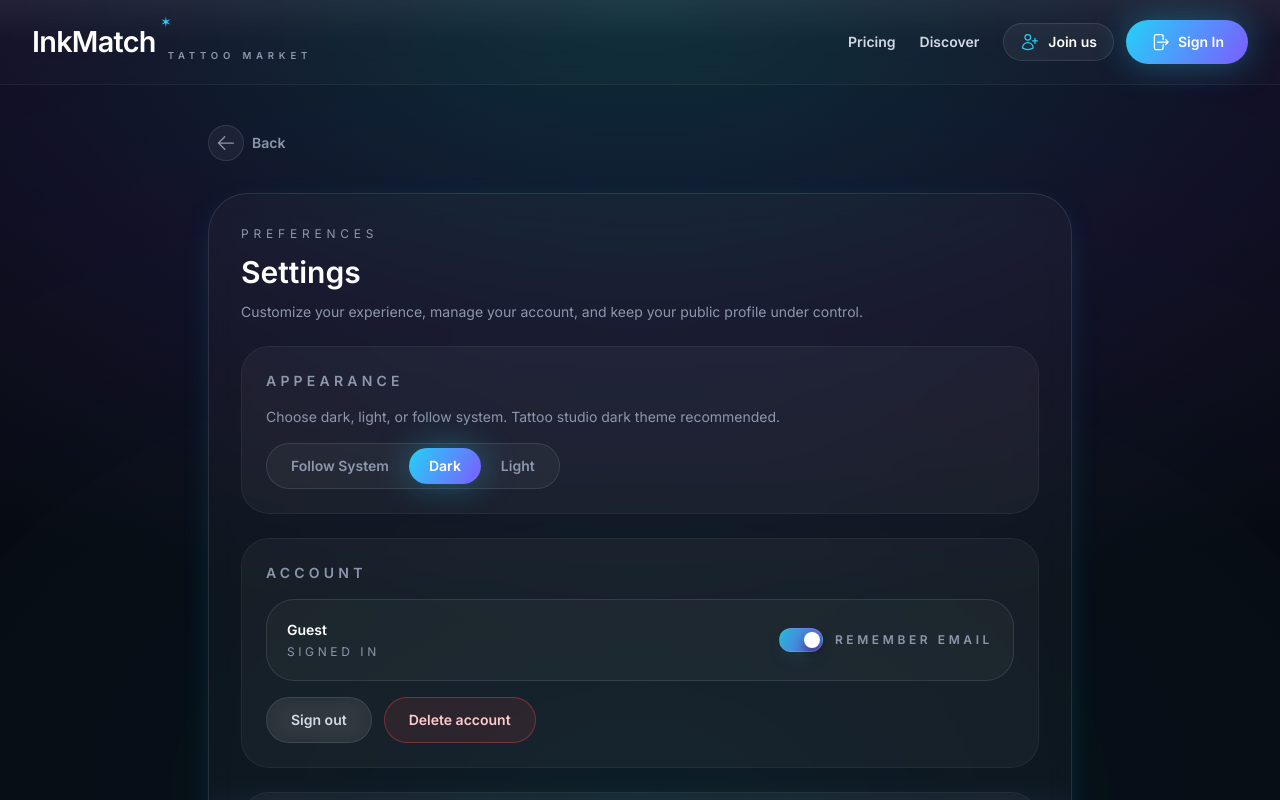
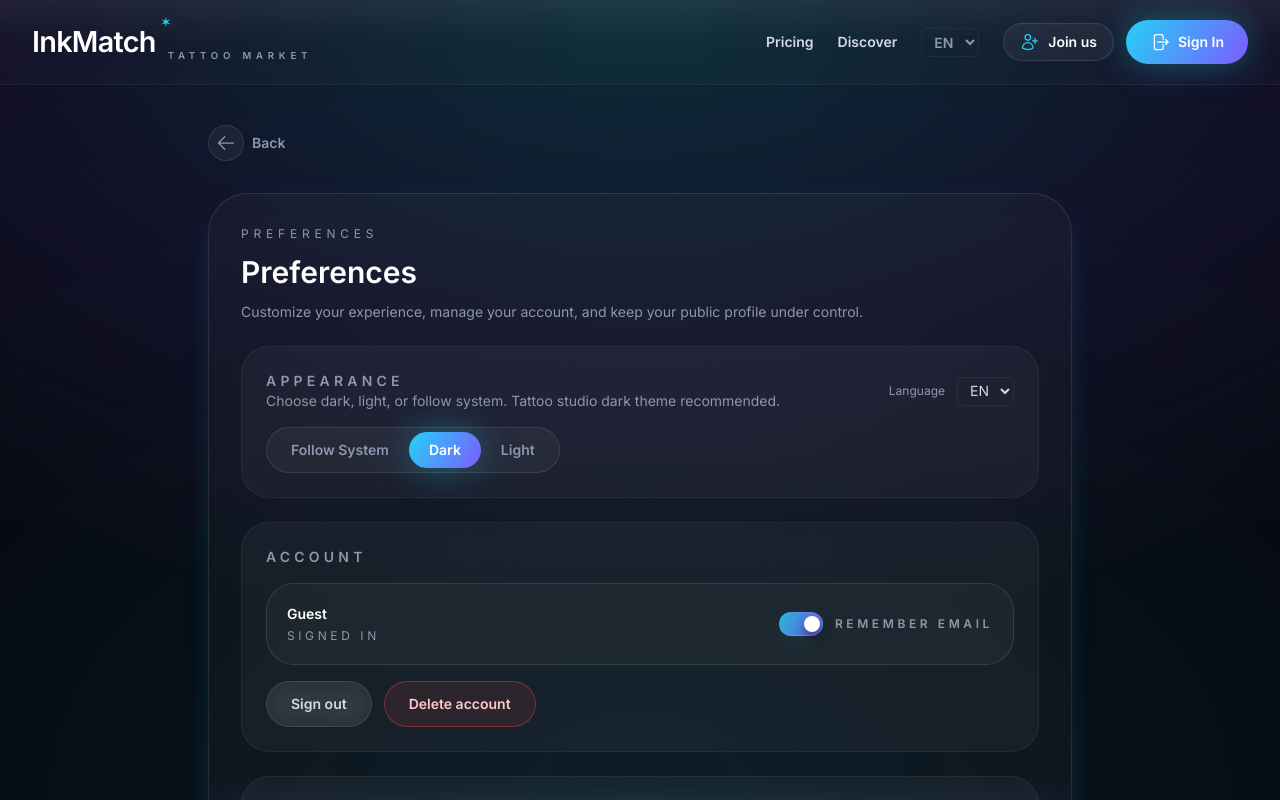
Before and after one commit to YounessHajiDev/inkmatchingweb, a Next.js app: page /settings in a window 1280 px wide. Shown: the top 800 px of the page. Built offline with nearby package versions, Linux system fonts and the light colour scheme; no server answers.

Commit message:
feat(i18n): add French translations, locale hook, selector on TopBar and Settings; wire LocaleWrapper in layout

```diff
--- a/app/layout.tsx
+++ b/app/layout.tsx
@@ -3,6 +3,7 @@ import { Inter } from 'next/font/google'
 import './globals.css'
 import { AuthProvider } from '@/components/AuthProvider'
 import AppShell from '@/components/AppShell'
+import LocaleWrapper from '@/components/LocaleWrapper'
 
 const inter = Inter({ subsets: ['latin'] })
 
@@ -16,7 +17,9 @@ export default function RootLayout({ children }: { children: React.ReactNode })
     <html lang="en">
       <body className={inter.className}>
         <AuthProvider>
-          <AppShell>{children}</AppShell>
+          <LocaleWrapper>
+            <AppShell>{children}</AppShell>
+          </LocaleWrapper>
         </AuthProvider>
       </body>
     </html>
--- a/app/page.tsx
+++ b/app/page.tsx
@@ -4,10 +4,12 @@ import { useEffect } from 'react'
 import { useRouter } from 'next/navigation'
 import { useUserRole } from '@/hooks/useUserRole'
 import InkTrailCanvas from '@/components/InkTrailCanvas'
+import { useLocale } from '@/hooks/useLocale'
 
 export default function LandingPage() {
   const router = useRouter()
   const { role } = useUserRole()
+  const { t } = useLocale()
 
   // If already an artist, provide a quick path in UI; no auto-redirect to keep landing visible
   useEffect(() => {
@@ -23,19 +25,19 @@ export default function LandingPage() {
       <div className="relative z-10">
         <section className="mx-auto flex max-w-7xl flex-col items-center gap-10 px-6 pb-20 pt-8 sm:px-10 sm:pt-16 lg:flex-row lg:gap-14">
           <div className="max-w-2xl">
-            <p className="mb-3 text-xs font-semibold uppercase tracking-[0.3em] text-ink-text-muted">Tattoo, but smarter</p>
+            <p className="mb-3 text-xs font-semibold uppercase tracking-[0.3em] text-ink-text-muted">{t('tattoo_but_smarter')}</p>
             <h1 className="text-balance text-4xl font-extrabold leading-tight text-white sm:text-6xl">
-              Where clients meet the perfect artist
+              {t('where_clients')}
             </h1>
             <p className="mt-4 text-pretty text-base leading-relaxed text-ink-text-muted sm:text-lg">
-              Discover unique tattoo styles, chat without sharing phone numbers, and book with confidence. For artists, manage leads, chat, and grow your business—all in one place.
+              {t('discover_description')}
             </p>
             <div className="mt-8 flex flex-wrap gap-3">
               <button onClick={() => router.push('/discover')} className="btn btn-primary">
-                Discover artists
+                {t('discover_artists')}
               </button>
               <button onClick={() => router.push('/pricing')} className="btn btn-secondary">
-                See pricing
+                {t('see_pricing')}
               </button>
             </div>
           </div>
--- a/app/settings/page.tsx
+++ b/app/settings/page.tsx
@@ -13,12 +13,14 @@ import { getUserSubscription, type SubscriptionData } from '@/lib/subscriptions'
 import { SUBSCRIPTION_TIERS } from '@/lib/subscriptionConfig'
 import type { PublicProfile } from '@/types'
 import Image from 'next/image'
+import { useLocale } from '@/hooks/useLocale'
 
 const appearanceOptions = ['system', 'dark', 'light'] as const
 
 export default function SettingsPage() {
   const { user } = useAuth()
   const router = useRouter()
+  const { t, locale, setLocale } = useLocale()
   const [appearance, setAppearance] = useState<typeof appearanceOptions[number]>('dark')
   const [rememberEmail, setRememberEmail] = useState(true)
   const [profile, setProfile] = useState<PublicProfile | null>(null)
@@ -110,8 +112,8 @@ export default function SettingsPage() {
 
       <div className="space-y-6 rounded-4xl border border-white/10 bg-white/[0.03] p-6 shadow-glow-soft backdrop-blur-md sm:p-8">
         <div className="space-y-3">
-          <p className="text-xs uppercase tracking-[0.4em] text-ink-text-muted">Preferences</p>
-          <h1 className="text-3xl font-semibold text-white">Settings</h1>
+          <p className="text-xs uppercase tracking-[0.4em] text-ink-text-muted">{t('preferences')}</p>
+          <h1 className="text-3xl font-semibold text-white">{t('preferences')}</h1>
           <p className="text-sm text-ink-text-muted">Customize your experience, manage your account, and keep your public profile under control.</p>
         </div>
 
@@ -208,8 +210,19 @@ export default function SettingsPage() {
         )}
 
         <section className="space-y-4 rounded-3xl border border-white/5 bg-white/[0.04] p-6">
-          <h2 className="text-sm font-semibold uppercase tracking-[0.3em] text-ink-text-muted">Appearance</h2>
-          <p className="text-sm text-ink-text-muted">Choose dark, light, or follow system. Tattoo studio dark theme recommended.</p>
+          <div className="flex items-center justify-between">
+            <div>
+              <h2 className="text-sm font-semibold uppercase tracking-[0.3em] text-ink-text-muted">{t('appearance')}</h2>
+              <p className="text-sm text-ink-text-muted">Choose dark, light, or follow system. Tattoo studio dark theme recommended.</p>
+            </div>
+            <div className="flex items-center gap-3">
+              <label className="text-xs text-ink-text-muted">{t('language')}</label>
+              <select value={locale} onChange={(e) => setLocale(e.target.value as any)} className="bg-transparent border border-white/5 rounded px-2 py-1 text-sm">
+                <option value="en">EN</option>
+                <option value="fr">FR</option>
+              </select>
+            </div>
+          </div>
           <div className="inline-flex rounded-full border border-white/10 bg-white/[0.04] p-1">
             {appearanceOptions.map((option) => (
               <button
--- /dev/null
+++ b/components/LocaleWrapper.tsx
@@ -0,0 +1,14 @@
+'use client'
+
+import React, { useEffect } from 'react'
+import { useLocale } from '@/hooks/useLocale'
+
+export default function LocaleWrapper({ children }: { children: React.ReactNode }) {
+  const { locale } = useLocale()
+
+  useEffect(() => {
+    try { document.documentElement.lang = locale } catch (e) {}
+  }, [locale])
+
+  return <>{children}</>
+}
--- a/components/TopBar.tsx
+++ b/components/TopBar.tsx
@@ -5,6 +5,7 @@ import { useAuth } from '@/components/AuthProvider'
 import { usePathname } from 'next/navigation'
 import { useMemo } from 'react'
 import { ArrowRightOnRectangleIcon, Cog6ToothIcon, PaperAirplaneIcon, PlusCircleIcon, UserCircleIcon, UserPlusIcon } from '@heroicons/react/24/outline'
+import { useLocale } from '@/hooks/useLocale'
 import { useUserRole } from '@/hooks/useUserRole'
 
 function initialsFromEmail(email?: string | null) {
@@ -33,6 +34,7 @@ export default function TopBar() {
     if (pathname.startsWith('/chat')) return <PlusCircleIcon className="h-5 w-5" />
     return <PaperAirplaneIcon className="h-5 w-5" />
   }, [pathname])
+  const { locale, setLocale, t } = useLocale()
 
   return (
     <header className="relative z-30 border-b border-white/5 bg-white/[0.02] backdrop-blur-lg">
@@ -52,11 +54,23 @@ export default function TopBar() {
           {/* Navigation Links */}
           <nav className="hidden md:flex items-center gap-6 text-sm font-semibold text-ink-text">
             <Link href="/pricing" className="hover:text-white transition-colors">
-              Pricing
+              {t('pricing')}
             </Link>
             <Link href="/discover" className="hover:text-white transition-colors">
-              Discover
+              {t('discover')}
             </Link>
+            {/* Language selector */}
+            <div className="relative">
+              <select
+                value={locale}
+                onChange={(e) => setLocale(e.target.value as any)}
+                className="bg-transparent text-sm text-ink-text-muted border border-white/5 rounded-md px-2 py-1"
+                aria-label={t('language')}
+              >
+                <option value="en">EN</option>
+                <option value="fr">FR</option>
+              </select>
+            </div>
           </nav>
 
           {/* Auth Actions */}
--- /dev/null
+++ b/hooks/useLocale.tsx
@@ -0,0 +1,30 @@
+'use client'
+
+import { useEffect, useState } from 'react'
+import { AVAILABLE_LOCALES, DEFAULT_LOCALE, Locale, TRANSLATIONS } from '@/lib/i18n'
+
+export function detectSystemLocale(): Locale {
+  if (typeof window === 'undefined') return DEFAULT_LOCALE
+  const lang = navigator.language?.slice(0, 2) ?? DEFAULT_LOCALE
+  return AVAILABLE_LOCALES.includes(lang as Locale) ? (lang as Locale) : DEFAULT_LOCALE
+}
+
+export function useLocale() {
+  const [locale, setLocale] = useState<Locale>(() => {
+    try {
+      const stored = typeof window !== 'undefined' && localStorage.getItem('inkmatching-locale')
+      if (stored && AVAILABLE_LOCALES.includes(stored as Locale)) return stored as Locale
+    } catch (e) {}
+    return detectSystemLocale()
+  })
+
+  useEffect(() => {
+    try {
+      localStorage.setItem('inkmatching-locale', locale)
+    } catch (e) {}
+  }, [locale])
+
+  const t = (key: string) => TRANSLATIONS[locale][key] ?? TRANSLATIONS[DEFAULT_LOCALE][key] ?? key
+
+  return { locale, setLocale, t }
+}
--- /dev/null
+++ b/lib/i18n.ts
@@ -0,0 +1,38 @@
+export type Locale = 'en' | 'fr'
+
+export const DEFAULT_LOCALE: Locale = 'en'
+
+export const TRANSLATIONS: Record<Locale, Record<string, string>> = {
+  en: {
+    pricing: 'Pricing',
+    discover: 'Discover',
+    join_us: 'Join us',
+    sign_in: 'Sign in',
+    tattoo_market: 'Tattoo Market',
+    tattoo_but_smarter: 'Tattoo, but smarter',
+    where_clients: 'Where clients meet the perfect artist',
+    discover_description: 'Discover unique tattoo styles, chat without sharing phone numbers, and book with confidence. For artists, manage leads, chat, and grow your business—all in one place.',
+    discover_artists: 'Discover artists',
+    see_pricing: 'See pricing',
+    appearance: 'Appearance',
+    language: 'Language',
+    preferences: 'Preferences',
+  },
+  fr: {
+    pricing: 'Tarifs',
+    discover: 'Découvrir',
+    join_us: "Rejoignez-nous",
+    sign_in: "Se connecter",
+    tattoo_market: 'Marché du tatouage',
+    tattoo_but_smarter: 'Tatouage, mais plus intelligent',
+    where_clients: "Où les clients rencontrent l'artiste parfait",
+    discover_description: "Découvrez des styles de tatouage uniques, discutez sans partager de numéros de téléphone et réservez en toute confiance. Pour les artistes, gérez les leads, discutez et développez votre activité — tout en un seul endroit.",
+    discover_artists: "Découvrir des artistes",
+    see_pricing: "Voir les tarifs",
+    appearance: 'Apparence',
+    language: 'Langue',
+    preferences: 'Préférences',
+  }
+}
+
+export const AVAILABLE_LOCALES: Locale[] = ['en', 'fr']
```
